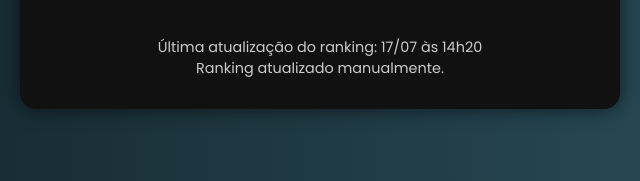
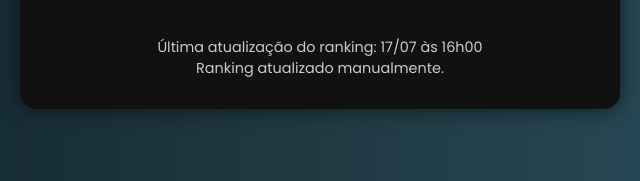
Before and after one commit to joaozinho011/kdrifa, a plain HTML site: page topcomprador17-07/index.html in a window 1280 px wide. Shown: the part 604-785 px from the top of the page, 320-960 px from the left. Drawn offline with Linux system fonts and the light colour scheme.

Commit message:
Add files via upload

```diff
--- a/topcomprador17-07/index.html
+++ b/topcomprador17-07/index.html
@@ -108,7 +108,7 @@
 <button class="btn-participar" onclick="abrirPopup()">Quero Participar</button>
 
     <footer>
-      Última atualização do ranking: 17/07 às 14h20<br>
+      Última atualização do ranking: 17/07 às 16h00<br>
       Ranking atualizado manualmente.
     </footer>
   </div>
```
